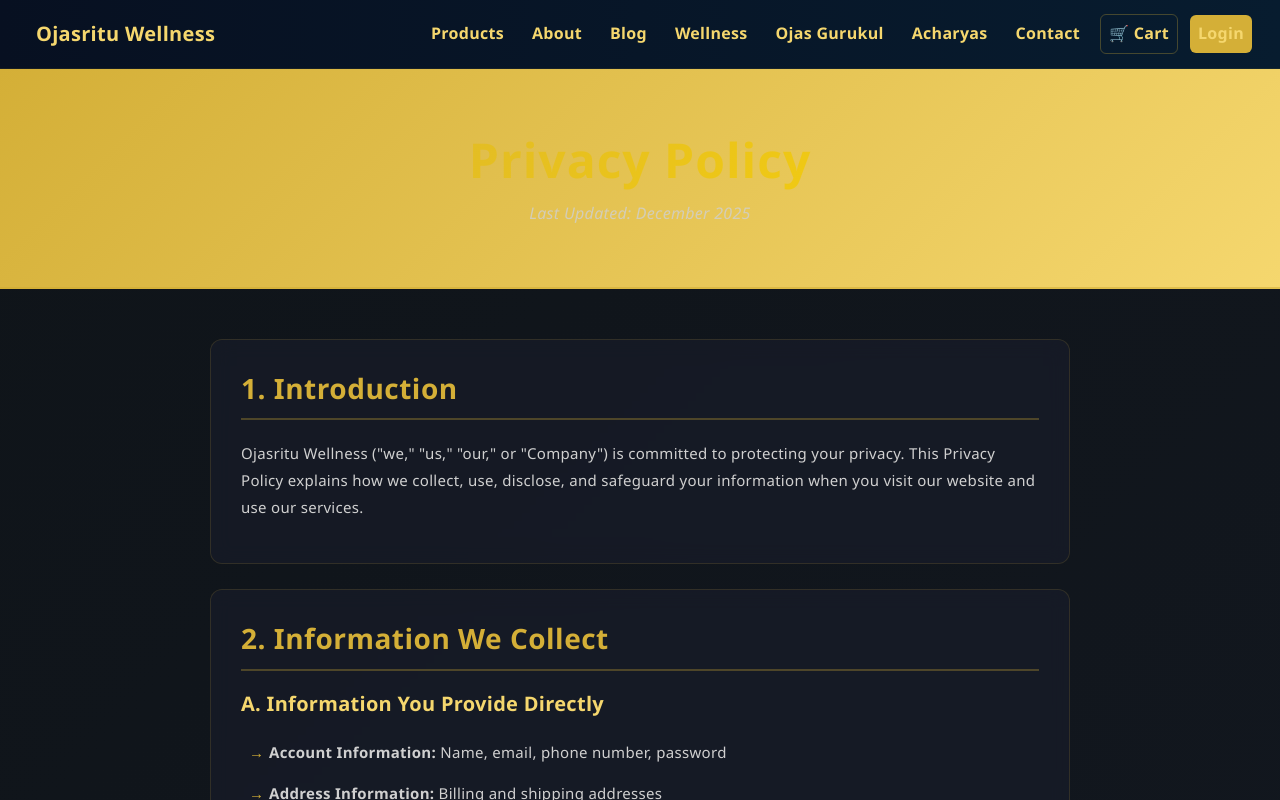
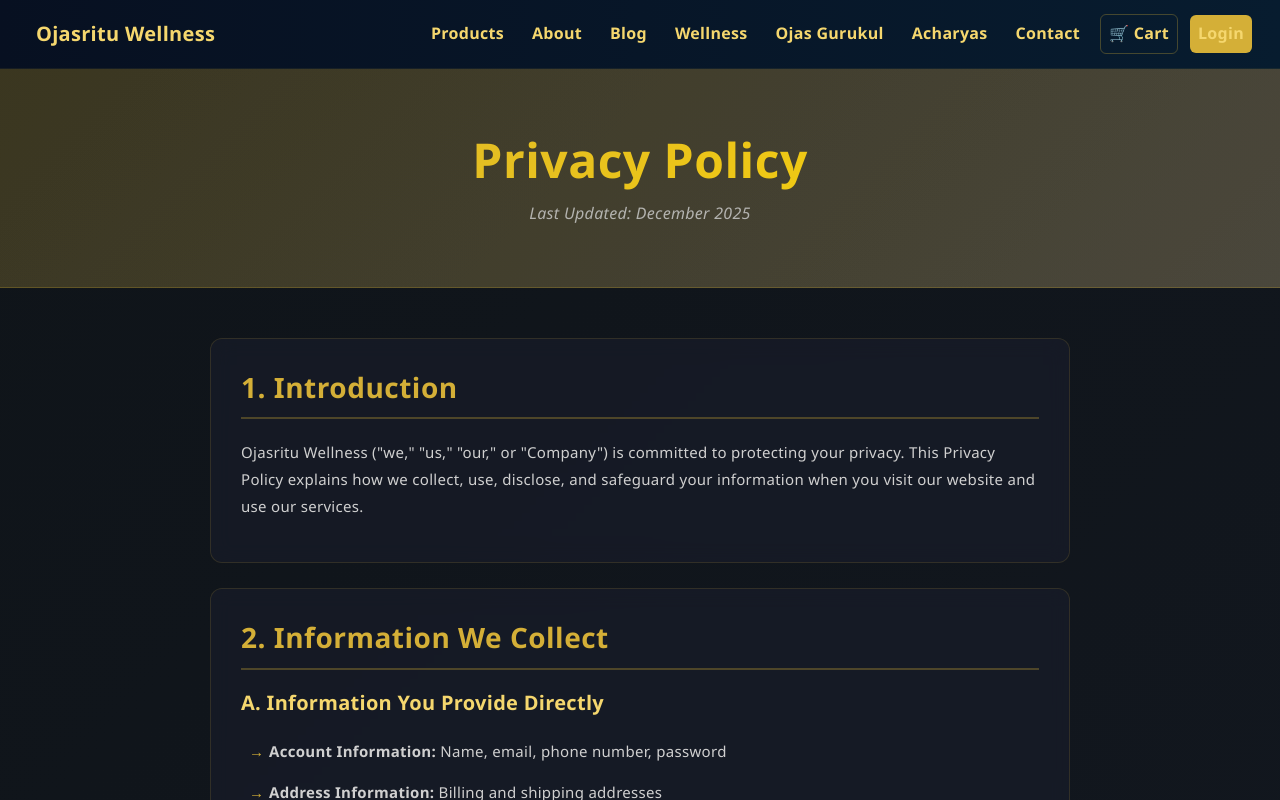
Before and after one commit to Ojasritu/Ojasritu-Wellness, a React (Vite) app in the folder frontend/: page /privacy-policy in a window 1280 px wide. Shown: the top 800 px of the page. Built offline with nearby package versions, Linux system fonts and the light colour scheme; no server answers.

Commit message:
UI fix: Desktop shlok centered/raised via flex-friendly styles; soften policy header highlight for readability

```diff
--- a/frontend/src/components/Hero.css
+++ b/frontend/src/components/Hero.css
@@ -162,6 +162,17 @@
   }
 }
 
+/* Desktop-only alignment for premium shlok presentation */
+@media (min-width: 901px) {
+  .hero-text { position: relative; }
+  .slok-banner {
+    position: static;
+    display: inline-block;
+    margin: 0 auto;
+    transform: translateY(-22px) rotate(-1deg);
+  }
+}
+
 @media (max-width: 600px) {
   .hero-inner { align-items: center; text-align: center; gap: 16px; }
   .hero-text { width: 100%; }
--- a/frontend/src/pages/Policy.css
+++ b/frontend/src/pages/Policy.css
@@ -8,18 +8,19 @@
 }
 
 .policy-header {
-  background: linear-gradient(135deg, #d4af37 0%, #f5d76e 100%);
-  color: #071c2f;
+  background: linear-gradient(135deg, rgba(212, 175, 55, 0.22) 0%, rgba(245, 215, 110, 0.22) 100%),
+              linear-gradient(135deg, #0f1419 0%, #1a1f2e 100%);
+  color: #e9eef6;
   padding: 60px 20px;
   text-align: center;
-  border-bottom: 2px solid rgba(212, 175, 55, 0.5);
+  border-bottom: 1px solid rgba(212, 175, 55, 0.25);
 }
 
 .policy-header h1 {
   font-size: 48px;
   margin: 0 0 10px 0;
-  font-weight: 800;
-  letter-spacing: 1px;
+  font-weight: 700;
+  letter-spacing: 0.5px;
 }
 
 .policy-header .last-updated {
```
